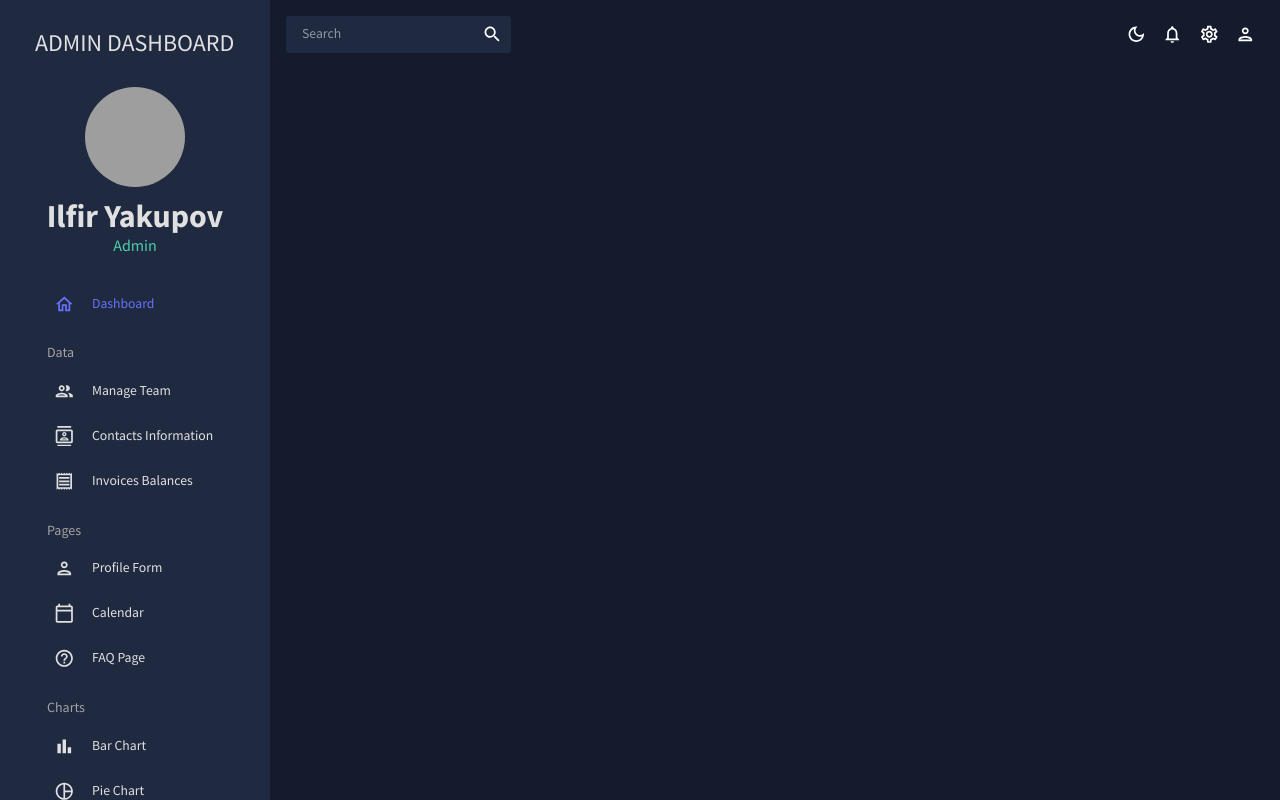
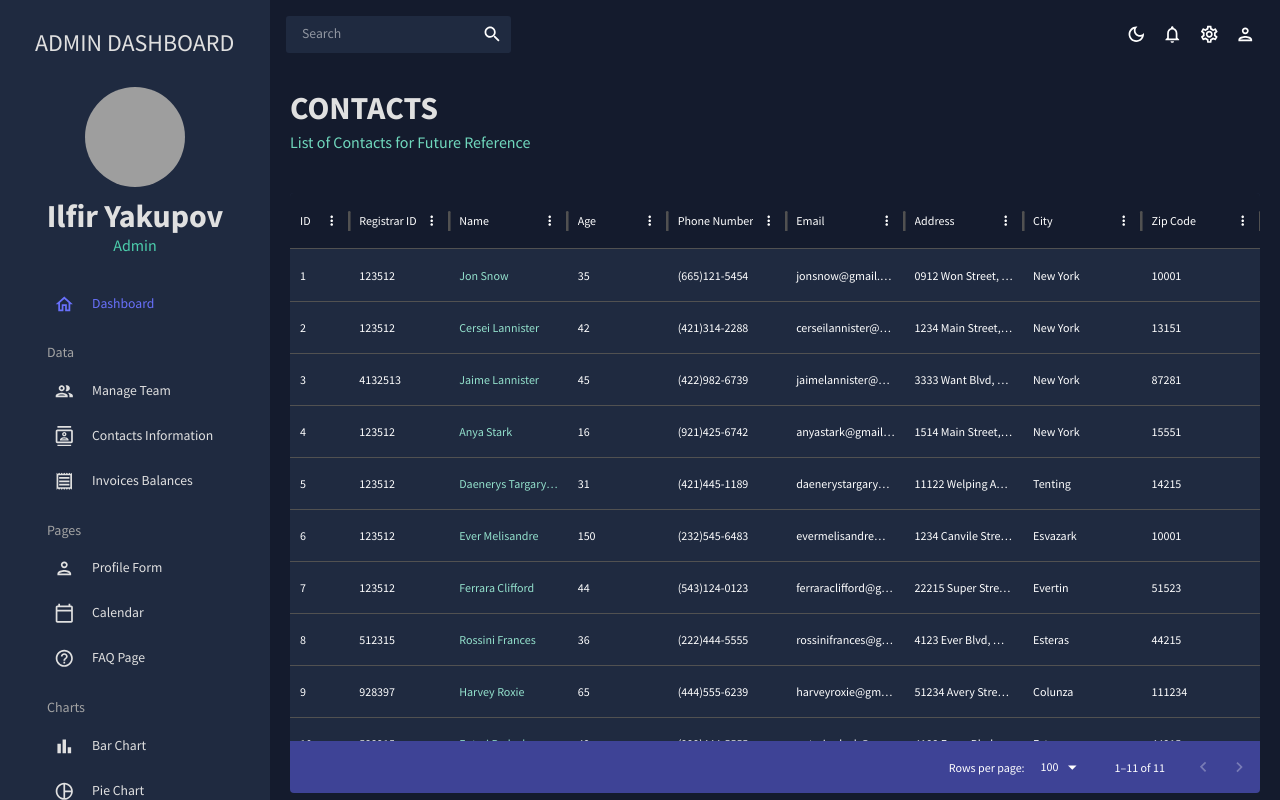
Before and after one commit to philsmirnoff/admin-dashboard, a React (Create React App) app: page /contacts in a window 1280 px wide. Built offline with nearby package versions, Linux system fonts and the light colour scheme; grey boxes are pictures that could not be loaded.

Commit message:
add contacts

```diff
--- a/src/App.js
+++ b/src/App.js
@@ -7,7 +7,7 @@
 import Dashboard from "./scenes/dashboard";
 import Team from "./scenes/team";
 // import Invoices from "./scenes/invoices";
-// import Contacts from "./scenes/contacts";
+import Contacts from "./scenes/contacts";
 // import Bar from "./scenes/bar";
 // import Form from "./scenes/form";
 // import Line from "./scenes/line";
@@ -34,8 +34,8 @@
         <Routes>
               <Route path="/" element={<Dashboard />} />
               <Route path="/team" element={<Team />} />
-              {/* <Route path="/contacts" element={<Contacts />} />
-              <Route path="/invoices" element={<Invoices />} />
+              <Route path="/contacts" element={<Contacts />} />
+            {/*  <Route path="/invoices" element={<Invoices />} />
               <Route path="/form" element={<Form />} />
               <Route path="/bar" element={<Bar />} />
               <Route path="/pie" element={<Pie />} />
--- /dev/null
+++ b/src/scenes/contacts/index.jsx
@@ -0,0 +1,103 @@
+import { Box } from "@mui/material";
+import { DataGrid, GridToolbar } from "@mui/x-data-grid";
+import { tokens } from "../../theme";
+import { mockDataContacts } from "../../data/mockData";
+import Header from "../../components/Header";
+import { useTheme } from "@mui/material";
+
+const Contacts = () => {
+  const theme = useTheme();
+  const colors = tokens(theme.palette.mode);
+
+  const columns = [
+    { field: "id", headerName: "ID", flex: 0.5 },
+    { field: "registrarId", headerName: "Registrar ID" },
+    {
+      field: "name",
+      headerName: "Name",
+      flex: 1,
+      cellClassName: "name-column--cell",
+    },
+    {
+      field: "age",
+      headerName: "Age",
+      type: "number",
+      headerAlign: "left",
+      align: "left",
+    },
+    {
+      field: "phone",
+      headerName: "Phone Number",
+      flex: 1,
+    },
+    {
+      field: "email",
+      headerName: "Email",
+      flex: 1,
+    },
+    {
+      field: "address",
+      headerName: "Address",
+      flex: 1,
+    },
+    {
+      field: "city",
+      headerName: "City",
+      flex: 1,
+    },
+    {
+      field: "zipCode",
+      headerName: "Zip Code",
+      flex: 1,
+    },
+  ];
+
+  return (
+    <Box m="20px">
+      <Header
+        title="CONTACTS"
+        subtitle="List of Contacts for Future Reference"
+      />
+      <Box
+        m="40px 0 0 0"
+        height="75vh"
+        sx={{
+          "& .MuiDataGrid-root": {
+            border: "none",
+          },
+          "& .MuiDataGrid-cell": {
+            borderBottom: "none",
+          },
+          "& .name-column--cell": {
+            color: colors.greenAccent[300],
+          },
+          "& .MuiDataGrid-columnHeaders": {
+            backgroundColor: colors.blueAccent[700],
+            borderBottom: "none",
+          },
+          "& .MuiDataGrid-virtualScroller": {
+            backgroundColor: colors.primary[400],
+          },
+          "& .MuiDataGrid-footerContainer": {
+            borderTop: "none",
+            backgroundColor: colors.blueAccent[700],
+          },
+          "& .MuiCheckbox-root": {
+            color: `${colors.greenAccent[200]} !important`,
+          },
+          "& .MuiDataGrid-toolbarContainer .MuiButton-text": {
+            color: `${colors.grey[100]} !important`,
+          },
+        }}
+      >
+        <DataGrid
+          rows={mockDataContacts}
+          columns={columns}
+          components={{ Toolbar: GridToolbar }}
+        />
+      </Box>
+    </Box>
+  );
+};
+
+export default Contacts;
```
